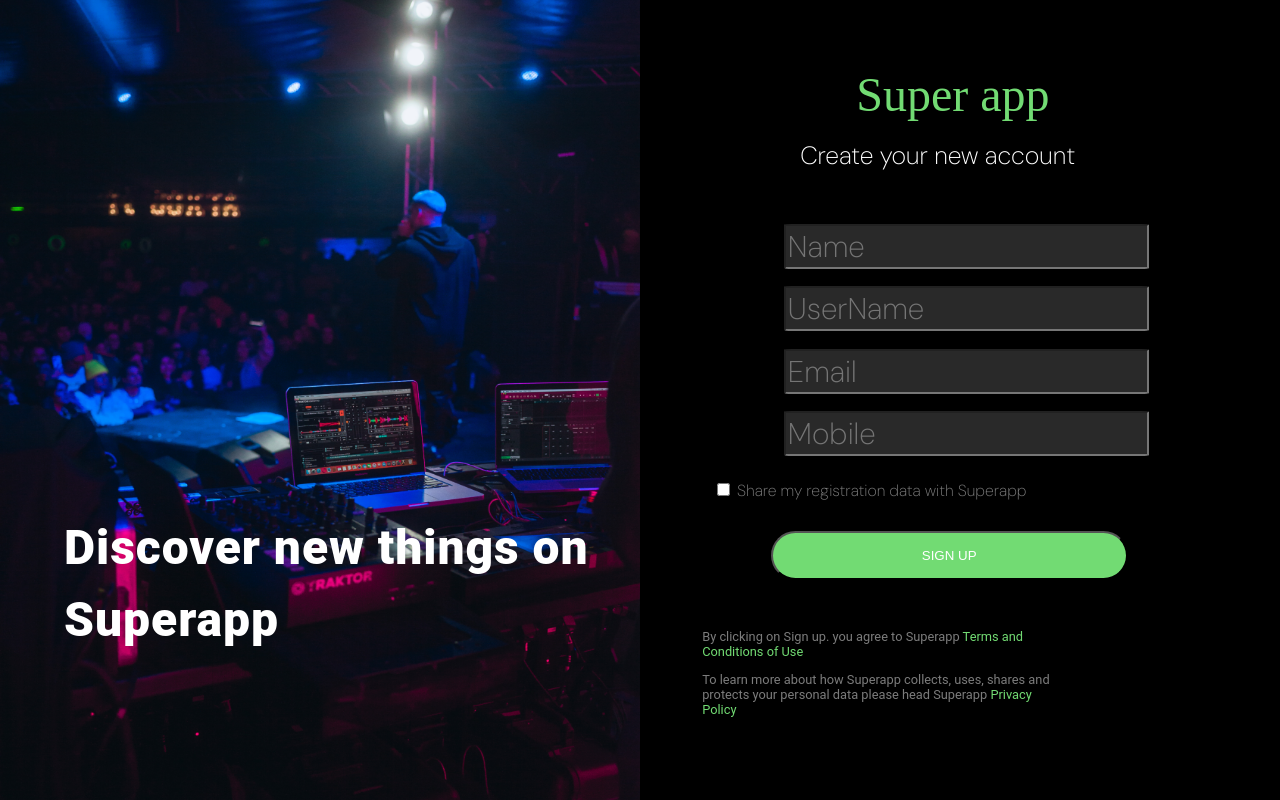
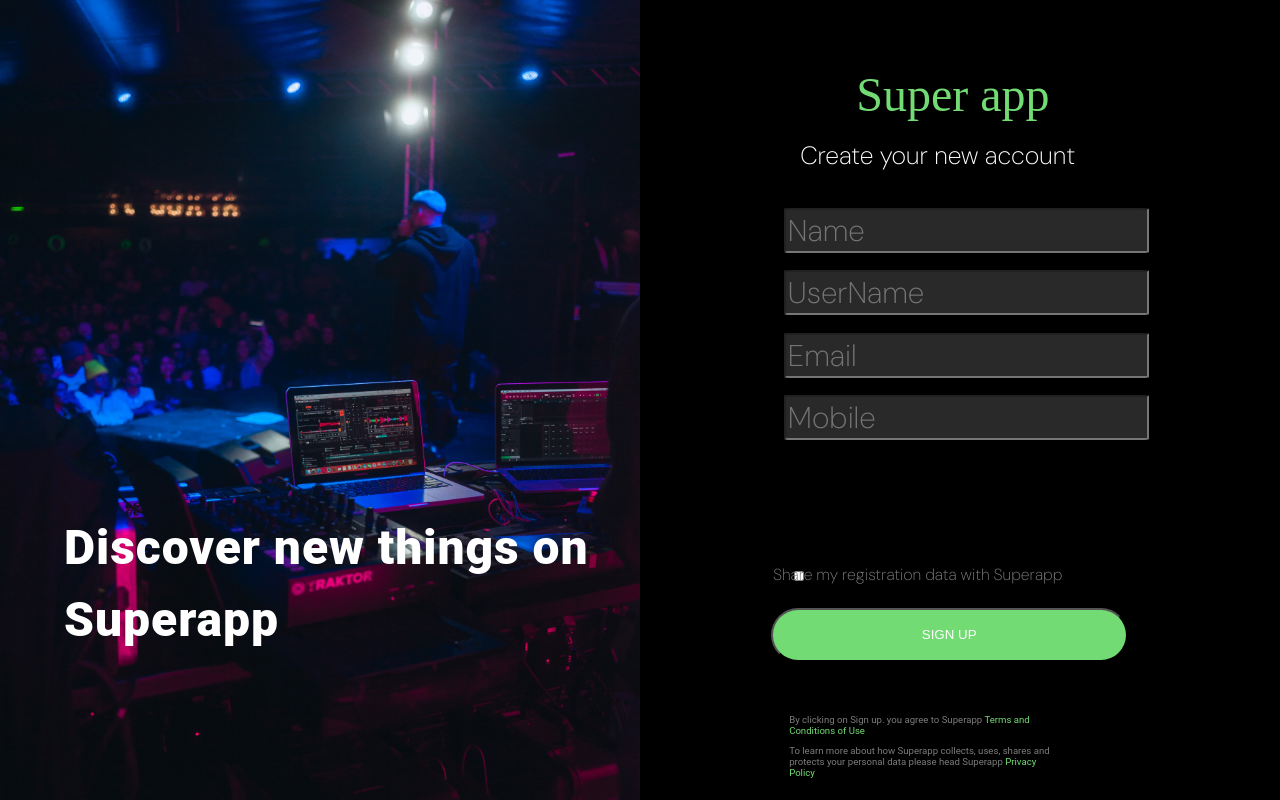
Before and after one commit to Dhananjaya-dabeer/Superapp_Repo, a React (Create React App) app in the folder superapp/: page / in a window 1280 px wide. Built offline with nearby package versions, Linux system fonts and the light colour scheme; a web font is replaced by a local one.

Commit message:
Added registration page

```diff
--- a/superapp/src/App.css
+++ b/superapp/src/App.css
@@ -1,5 +1,8 @@
+body{
+  background-color: black;
+}
 *{
-  background-color: black;
+  background-color: initial;
 }
 .App {
   text-align: center;
@@ -84,10 +87,10 @@ background-color:initial;
   bottom: initial;
 
 }
-.inputfields{
+.inputfields .userdetails{
   width: 45%;
   position: absolute;
-  top: 28%;
+  top: 26%;
   left: 53%;
   display: flex;
   flex-direction: column;
@@ -96,17 +99,16 @@ background-color:initial;
 }
 .inputfields input{
   width: 62%;
-  margin-bottom: 3%;
   font-size: 30px;
   color: #7C7C7C;
   background-color:#292929;
   border-radius: 2%;
   font-family: DM Sans;
-
+  margin: 0;
 }
 .inputfields button{
   position: absolute;
-  top: 23em;
+  top: 30em;
   right: 9.5em;
   background-color: #72DB73;
   color: #FFFFFF;
@@ -116,29 +118,67 @@ background-color:initial;
   border-color: black;
   cursor: pointer;
 }
-.checkbox{
+#checkbox{
   position: absolute;
-  right: 19.8%;
-  top: 60%;
+  right: 37%;
+  top: 71.4%;
+  margin: 0;
+  width: 14px;
+  height: 10px;
 
 }
-.checkbox input{
+#checkbox {
   background-color:#FFFFFF ;
+
 }
-.checkbox span{
+#checkboxspan{
+  position: absolute;
+  right: 17%;
+  top: 70.5%;
   color:  #7C7C7C;
   font-family: DM sans;
+  margin: 0;
+}
+#checkboxinput{
+  position: absolute;
+  background-color: initial;
+  top: 75%;
+  font-size: 1em;
+  left: 65%;
+  margin: 0%;
+  padding: top 0;
+  color: red;
 }
 .Terms_Policy{
   font-family: Roboto;
   position: absolute;
-  top: 77%;
-  right: 18em;
+  top: 88%;
+  right: 24em;
   color:#7C7C7C;
-  font-size: 0.8em;
+  font-size: 0.6em;
   text-align: left;
   letter-spacing: normal ;
 }
 .Terms_Policy span{
   color:#72DB73;
 }
+.inputfields p{
+  margin-top: 0%;
+  padding: top 0; ;
+  margin-bottom: 3%;
+  margin-right: 46%;
+  color: red;
+}
+.inputfields #mobilenum{
+  margin-top: 0.2%;
+  margin-left: 0.2%;
+}
+
+#reg_msg{
+  color: #FFD700;
+  position: absolute;
+  top: 60%;
+  left: 62%;
+  font-size: xx-large;
+  margin: 0;
+}
--- a/superapp/src/App.js
+++ b/superapp/src/App.js
@@ -1,5 +1,4 @@
 import './App.css';
-import Checkboxcomp from './components/Checkboxcomp';
 import Headercomp from './components/Headercomp';
 import Imagecomp from './components/Imagecomp';
 import Termscondcomp from './components/Terms_condcomp';
@@ -13,7 +12,6 @@ function App() {
       <Imagecomp/>
       <Headercomp/>
       <Inputcomp/>
-      <Checkboxcomp/>
       <Termscondcomp/>
     </div>
   );
--- a/superapp/src/components/Checkboxcomp.js
+++ /dev/null
@@ -1,11 +0,0 @@
-import React from 'react'
-
-function Checkboxcomp() {
-  return (
-    <div className='checkbox'>
-      <input type="checkbox" /> <span>Share my registration data with Superapp</span>
-    </div>
-  )
-}
-
-export default Checkboxcomp
--- a/superapp/src/components/inputcomp.js
+++ b/superapp/src/components/inputcomp.js
@@ -1,15 +1,173 @@
-import React from 'react'
+import React, { useEffect } from "react";
+import { useState } from "react";
 
 function Inputcomp() {
+  let [name, setName] = useState("");
+  let [userName, setUserName] = useState("");
+  let [email, setEmail] = useState("");
+  let [mobile, setMobile] = useState("");
+
+  useEffect(() => {}, [name]);
+  useEffect(() => {}, [userName]);
+  useEffect(() => {}, [email]);
+  useEffect(() => {}, [mobile]);
+  function errorCheck(event) {
+    event.preventDefault();
+    const checkBox = document.getElementById("checkbox");
+    const checkBoxValue = checkBox.checked;
+    let isFormValid = true;
+    if (name === "") {
+      isFormValid = false;
+      document.getElementById("nameinput").innerText = "Field is required";
+    } else {
+      document.getElementById("nameinput").innerText = "";
+    }
+    if (userName === "") {
+      isFormValid = false;
+      document.getElementById("usernameinput").innerText = "Field is required";
+    } else {
+      document.getElementById("usernameinput").innerText = "";
+    }
+    if (email === "") {
+      isFormValid = false;
+      document.getElementById("emailinput").innerText = "Field is required";
+    } else {
+      document.getElementById("emailinput").innerText = "";
+    }
+    if (mobile === "") {
+      isFormValid = false;
+      document.getElementById("mobileinput").innerText = "Field is required";
+
+    } else {
+      document.getElementById("mobileinput").innerText = "";
+    }
+    if (!checkBoxValue ){
+      isFormValid = false;
+      document.getElementById("checkboxinput").innerText = "Check this box if you want to proceed"
+    }
+    else{
+      document.getElementById("checkboxinput").innerText = ""
+
+    }
+     if(!isFormValid){
+      document.getElementById("reg_msg").innerText = ""
+      }
+    else{
+
+      localStorage.setItem('Name',JSON.stringify(name))
+      localStorage.setItem('userName',JSON.stringify(userName))
+      localStorage.setItem('mobile',JSON.stringify(mobile))
+      localStorage.setItem('email',JSON.stringify(email))
+      document.getElementById("reg_msg").innerText = "Registration was successful."
+    }
+  }
+
+  let HandleName = (event) => {
+    setName(event.target.value);
+
+    if (name === null) {
+      document.getElementById("nameinput").innerText = "Field is required";
+    } else {
+      document.getElementById("nameinput").innerText = "";
+    }
+  };
+
+  let HandleUserName = (event) => {
+    setUserName(event.target.value);
+    if (userName === null) {
+      document.getElementById("usernameinput").innerText = "Field is required";
+    } else {
+      document.getElementById("usernameinput").innerText = "";
+    }
+  };
+
+  let HandleEmail = (event) => {
+    setEmail(event.target.value);
+
+    if (email === null) {
+      document.getElementById("emailinput").innerText = "Field is required";
+    } else   {
+      document.getElementById("emailinput").innerText = "";
+    }
+  };
+
+  let HandleMobile = (event) => {
+    setMobile(event.target.value);
+    let inputElement = event.target.value;
+    let mobileValue = inputElement.trim();
+    if(mobileValue === ""){
+      document.getElementById("mobileinput").innerText = "Field is required";
+
+    }
+    else if(mobileValue.length === 10) {
+
+    document.getElementById("mobileinput").innerText = "";
+    }
+    else if(isNaN(mobileValue)){
+      document.getElementById("mobileinput").innerText = "enter a valid Number";
+    }
+      else{
+        document.getElementById("mobileinput").innerText = "enter 10-digit number";
+
+      }
+
+
+
+  };
+  let HandleCheckBox = (event)=>{
+    let checkBox = event.target.checked
+
+    if (!checkBox){
+      document.getElementById("checkboxinput").innerText = "Check this box if you want to proceed"
+    }
+    else{
+      document.getElementById("checkboxinput").innerText = ""
+
+    }
+  }
+
+
   return (
-    <form className='inputfields'>
-      <input type="text" name='name' placeholder='Name'/>
-      <input type="text" name='username' placeholder='UserName' />
-      <input type="email" name='email'placeholder='Email' />
-      <input type="text" name='mobile'placeholder='Mobile'/>
-      <button type='submit'>SIGN UP</button>
+    <form className="inputfields" onSubmit={errorCheck}>
+      <div className="userdetails">
+      <input type="text" name="name"  placeholder="Name" onChange={HandleName} />
+      <p id="nameinput"></p>
+      <input
+        type="text"
+        name="username"
+        placeholder="UserName"
+
+        onChange={HandleUserName}
+      />
+      <p id="usernameinput"></p>
+      <input
+        type="email"
+        name="email"
+        placeholder="Email"
+
+        onChange={HandleEmail}
+      />
+      <p id="emailinput"></p>
+      <input
+        id = "mobilenumber"
+        type="text"
+        name="mobile"
+
+        placeholder="Mobile"
+        onChange={HandleMobile}
+      />
+      <p id="mobileinput"><span id="mobilenum"></span></p>
+      <button type="submit">SIGN UP</button>
+      </div>
+
+      <input type="checkbox" id="checkbox" onChange={HandleCheckBox} /> <span id="checkboxspan">Share my registration data with Superapp</span>
+      <p id = "checkboxinput"></p>
+
+        <div id="reg_msg">
+
+        </div>
     </form>
-  )
+  );
 }
 
-export default Inputcomp
+export default Inputcomp;
```
